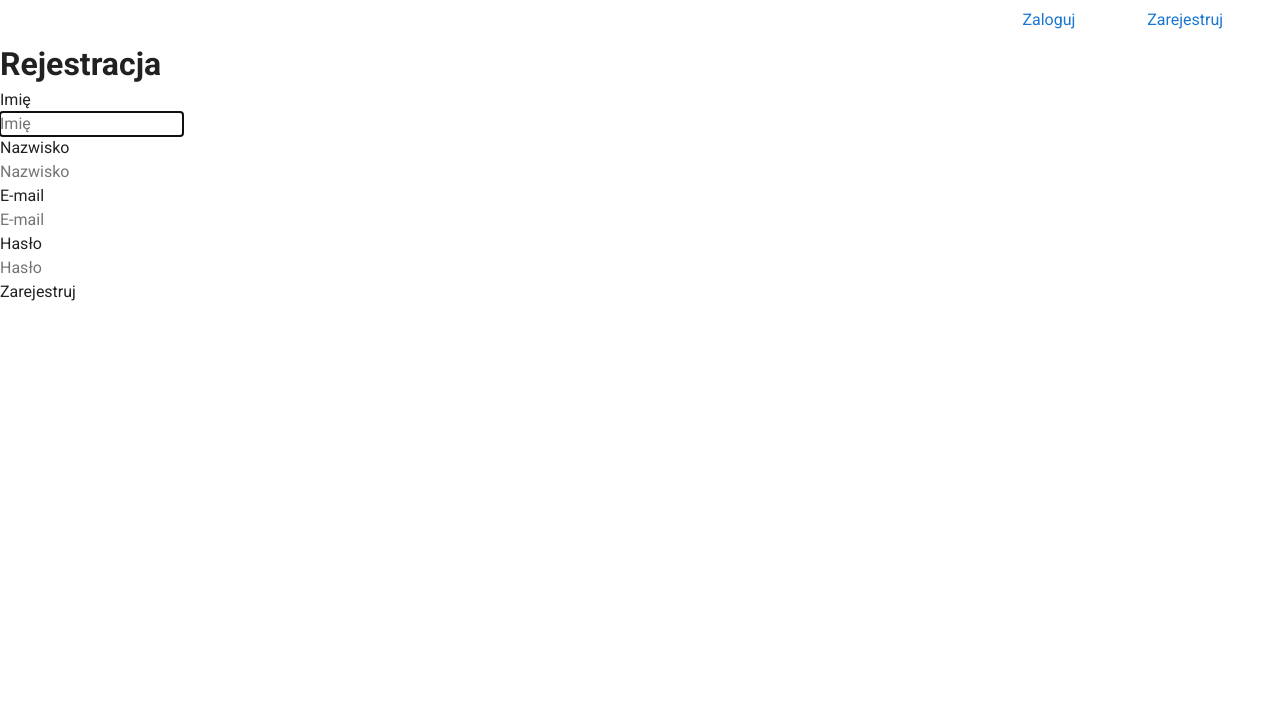
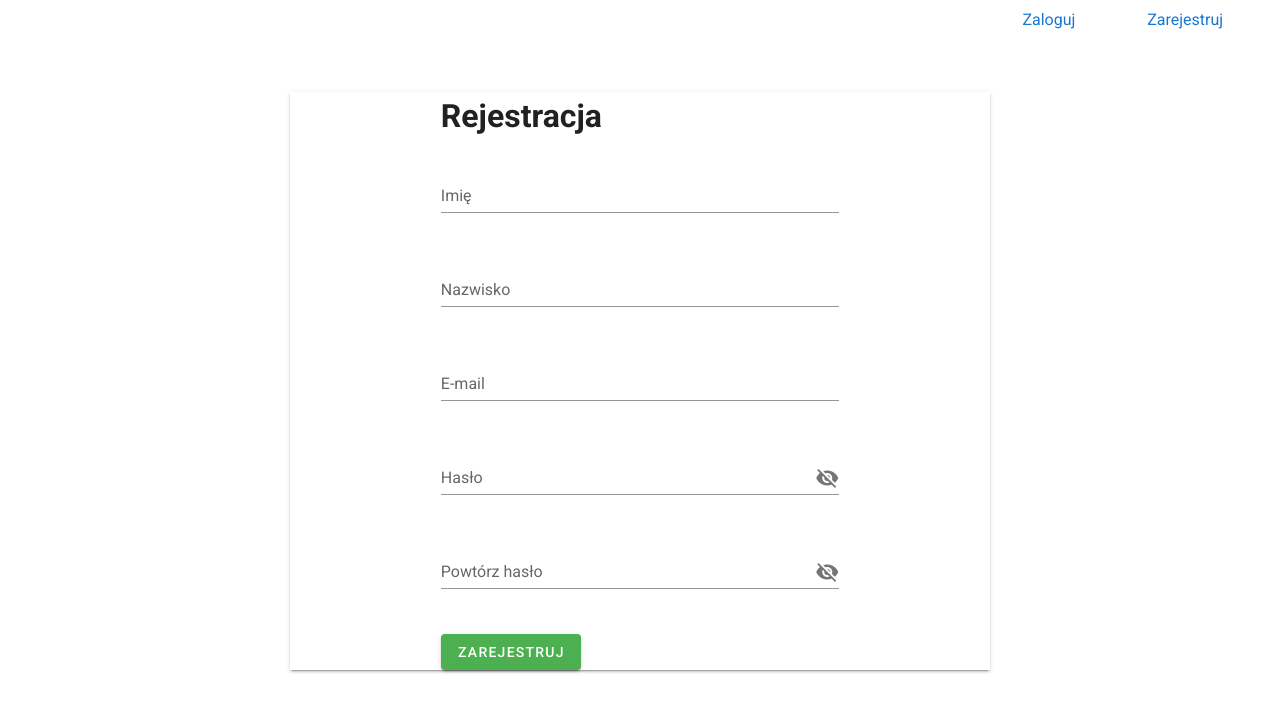
Before and after one commit to Hype-Learning/hypE-Learning-Web, a Vue app: page /signup in a window 1280 px wide. Shown: the top 712 px of the page. Built offline with nearby package versions, Linux system fonts and the light colour scheme.

Commit message:
made signup form in Vuetify

```diff
--- a/src/components/SignInForm.vue
+++ b/src/components/SignInForm.vue
@@ -57,7 +57,13 @@ export default {
       ],
       passwordRules: [
         (value) => !!value || "Hasło jest wymagane",
-        (v) => v.length >= 8 || "Hasło musi mieć minimum 8 znaków",
+        (value) => {
+          const pattern = /^(?=.*[a-z])(?=.*[A-Z])(?=.*[0-9])(?=.{8,})/;
+          return (
+            pattern.test(value) ||
+            "Hasło musi mieć minimum 8 znaków i co najmniej jedną wielką literę"
+          );
+        },
       ],
     },
   }),
--- a/src/components/SignUpForm.vue
+++ b/src/components/SignUpForm.vue
@@ -1,90 +1,131 @@
 <template>
-  <div>
-    <h1>Rejestracja</h1>
-    <form action="">
-      <label for="firstname">Imię</label>
-      <div>
-        <input
-          type="text"
-          name="firstname"
-          v-model="firstname"
+  <v-form v-model="form.valid" class="mt-10">
+    <v-container fill-height fluid>
+      <v-card class="mx-auto" max-width="700" tile>
+        <v-row justify="center" align="center">
+          <v-col cols="12" md="7"><h1>Rejestracja</h1></v-col>
+
+          <v-col cols="12" md="7">
+            <v-text-field
+              v-model="form.firstname"
+              label="Imię"
+              :rules="rules.nameRules"
+            ></v-text-field>
+          </v-col>
+
+          <v-col cols="12" md="7">
+            <v-text-field
+              v-model="form.lastname"
+              label="Nazwisko"
+              :rules="rules.nameRules"
+            ></v-text-field>
+          </v-col>
+
+          <v-col cols="12" md="7">
+            <v-text-field
+              v-model="form.email"
+              :rules="rules.emailRules"
+              label="E-mail"
               required
-          autofocus
-          placeholder="Imię"
-        />
-      </div>
+            ></v-text-field>
+          </v-col>
 
-      <label for="firstname">Nazwisko</label>
-      <div>
-        <input
-          type="text"
-          name="lastname"
-          v-model="lastname"
+          <v-col cols="12" md="7">
+            <v-text-field
+              v-model="form.password"
+              :append-icon="form.showPassword ? 'mdi-eye' : 'mdi-eye-off'"
+              :type="form.showPassword ? 'text' : 'password'"
+              :rules="rules.passwordRules"
+              @click:append="form.showPassword = !form.showPassword"
+              label="Hasło"
               required
-          placeholder="Nazwisko"
-        />
-      </div>
-
-      <label for="email">E-mail </label>
-      <div>
-        <input
-          type="text"
-          name="email"
-          v-model="email"
+            ></v-text-field>
+          </v-col>
+          <v-col cols="12" md="7">
+            <v-text-field
+              v-model="form.passwordConfirmation"
+              :append-icon="form.showConfirmation ? 'mdi-eye' : 'mdi-eye-off'"
+              :type="form.showConfirmation ? 'text' : 'password'"
+              :rules="rules.passwordRules.concat(passwordConfirmationRules)"
+              @click:append="form.showConfirmation = !form.showConfirmation"
+              label="Powtórz hasło"
               required
-          placeholder="E-mail"
-        />
-      </div>
-      <label for="password">Hasło</label>
-      <div>
-        <input
-          type="password"
-          name="password"
-          v-model="password"
-          placeholder="Hasło"
-        />
-      </div>
-
-      <button type="submit" v-on:click="handleSubmit">Zarejestruj</button>
-    </form>
-  </div>
+            ></v-text-field>
+          </v-col>
+          <v-col cols="12" md="7">
+            <v-btn color="success" class="mr-4" @click="signUp">
+              Zarejestruj
+            </v-btn></v-col
+          >
+        </v-row>
+      </v-card>
+    </v-container>
+  </v-form>
 </template>
 
 <script>
 import { server } from "@/utils/helper";
 import axios from "axios";
 export default {
-  data() {
-    return {
+  name: "signUp",
+  data: () => ({
+    form: {
       firstname: "",
       lastname: "",
       email: "",
-      password: ""
-    };
+      password: "",
+      passwordConfirmation: "",
+      valid: false,
+      showPassword: false,
+      showConfirmation: false,
+      error: null,
     },
+    rules: {
+      emailRules: [
+        (v) => !!v || "E-mail jest wymagany",
+        (v) => /.+@.+/.test(v) || "E-mail musi być prawidłowy",
+      ],
+      passwordRules: [
+        (value) => !!value || "Hasło jest wymagane",
+        (value) => {
+          const pattern = /^(?=.*[a-z])(?=.*[A-Z])(?=.*[0-9])(?=.{8,})/;
+          return (
+            pattern.test(value) ||
+            "Hasło musi mieć minimum 8 znaków i co najmniej jedną wielką literę"
+          );
+        },
+      ],
+      nameRules: [(v) => !!v || "To pole jest wymagane"],
+    },
+  }),
   methods: {
-    handleSubmit(e) {
+    signUp(e) {
       e.preventDefault();
-      if (this.password.length > 0) {
       axios
-          .post(`${server.baseURL}/auth/signup`, {
-            firstname: this.firstname,
-            lastname: this.lastname,
-            email: this.email,
-            password: this.password
-          })
-          .then(response => {
+        .post(`${server.baseURL}/auth/signup`, this.$data.form)
+        .then((response) => {
           if (!response.data.accessToken) {
-              console.log("Not signed up");
+            this.$router.push({ name: "SignUp" });
+          } else {
+            this.$router.push({ name: "Home" });
           }
-            this.$router.push({ name: "Home" });
         })
         .catch(function(error) {
           console.error(error.response);
         });
-      }
-    }
-  }
+    },
+  },
+
+  computed: {
+    passwordConfirmationRules() {
+      return [
+        () =>
+          this.form.password === this.form.passwordConfirmation ||
+          "Hasła muszą do siebie pasować",
+        (v) => !!v || "Potwierdzenie hasła jest wymagane",
+      ];
+    },
+  },
 };
 </script>
 <style></style>
--- a/src/views/SignUp.vue
+++ b/src/views/SignUp.vue
@@ -9,9 +9,9 @@
 import SignUpForm from "@/components/SignUpForm.vue";
 
 export default {
-  name: "SignIn",
+  name: "SignUp",
   components: {
-    SignUpForm
-  }
+    SignUpForm,
+  },
 };
 </script>
```
Lines whose indentation alone changed are shown as unchanged.
